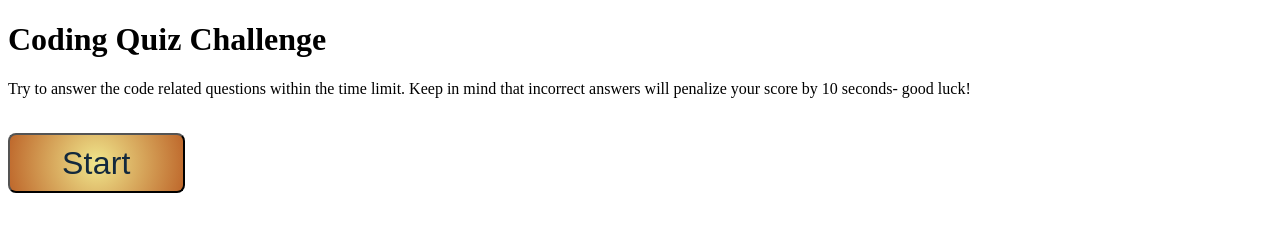
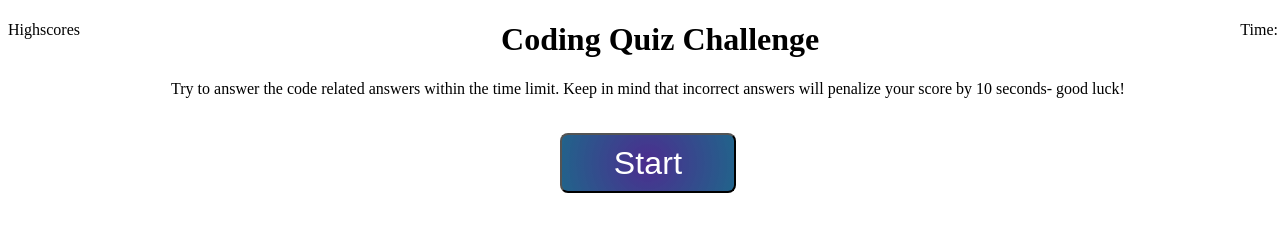
Before and after one commit to kitasauce/HW4, a plain HTML site: page index.html in a window 1280 px wide. Drawn offline with Linux system fonts and the light colour scheme.

Commit message:
html framework and some CSS

```diff
--- a/index.html
+++ b/index.html
@@ -7,12 +7,17 @@
     <link rel="stylesheet" href="./style.css">
 </head>
 <body>
-    <header class="intro">
+    <header>
+        <navbar class="timer">Time:</navbar>
+        <navbar class="highscores">Highscores</navbar>
         <h1>Coding Quiz Challenge</h1>
-            <p>Try to answer the code related questions within the time limit. Keep in mind that incorrect answers will penalize your score by 10 seconds- good luck!</p>
-        <button class="button">Start</button>
+            <p>Try to answer the code related answers within the time limit. Keep in mind that incorrect answers will penalize your score by 10 seconds- good luck!</p>
+        <button class="start">Start</button>
+            <button class="answers">Answer 1</button>
+            <button class="answers">Answer 2</button>
+            <button class="answers">Answer 3</button>
+            <button class="answers">Answer 4</button>
     </header>
-
 
     <script src="./script.js"></script>
 </body>
--- a/script.js
+++ b/script.js
@@ -1,3 +1,8 @@
+var timer = document.querySelector("timer")
+
+function startButton
+
+function answerbutton
 
 
 var countdown = function(num) {
--- a/style.css
+++ b/style.css
@@ -1,7 +1,13 @@
-.button {
-    background: radial-gradient(circle, rgba(240,230,140,1) 0%, rgba(187,96,33,0.9542191876750701) 100%);
+header {
+    text-align: center;
+    height: 100vh;
+    width: 100vw;
+}
+
+.start {
+    background: radial-gradient(circle, rgb(76, 45, 143) 0%, rgba(22, 92, 133, 0.954) 100%);
     border-radius: 8px;
-    color: #13293d;
+    color: #ffffff;
     cursor: pointer;
     font-size: 2em;
     letter-spacing: 0.21px;
@@ -15,6 +21,15 @@
     margin-top: 0.6em;
 }
 
-.intro {
-    align-items: center;
+.timer {
+    float: right;
+    padding-right: 10px;
 }
+
+.highscores {
+    float: left;
+}
+
+.answers {
+    display: none;
+}
```
Also changed, not shown: 1 other file.
